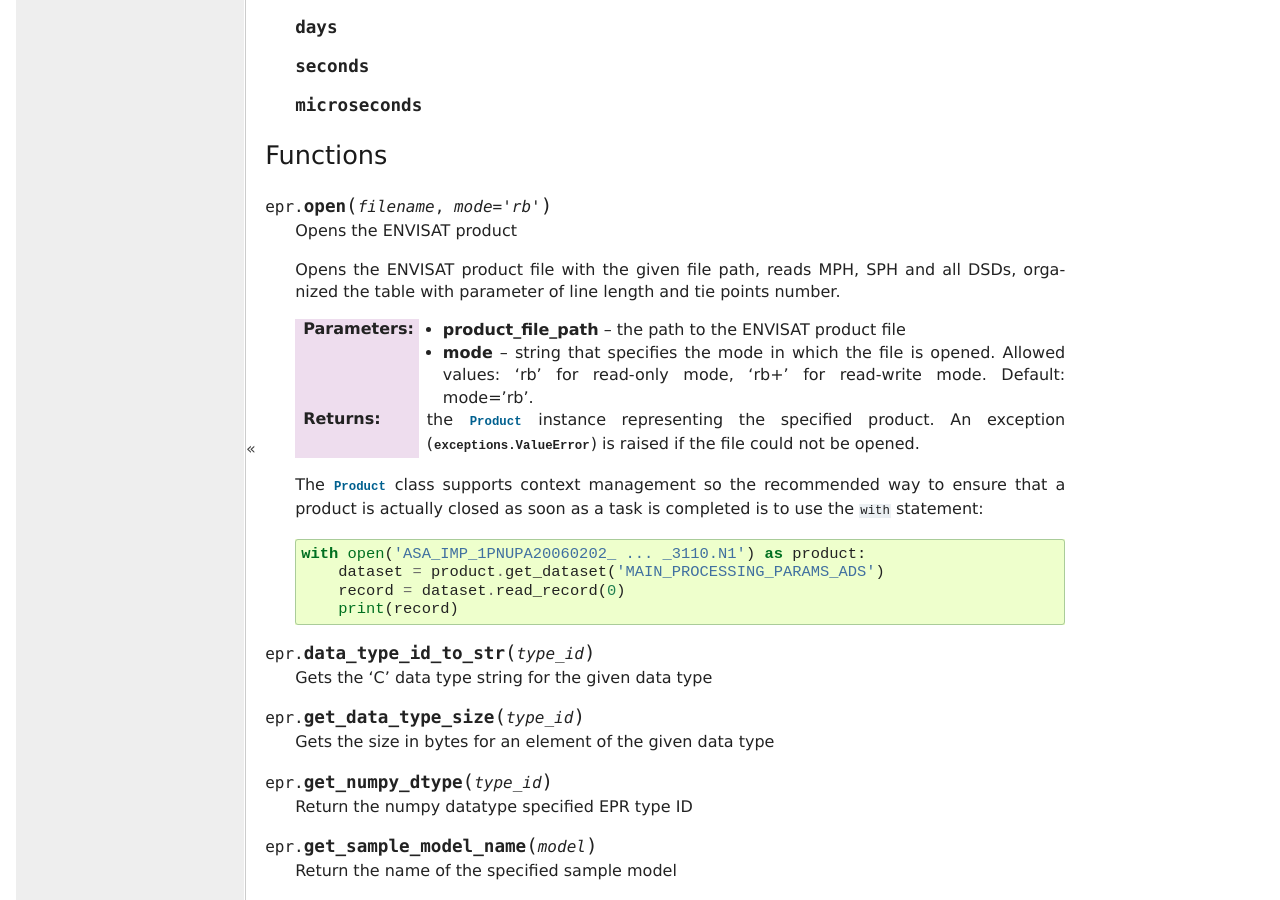
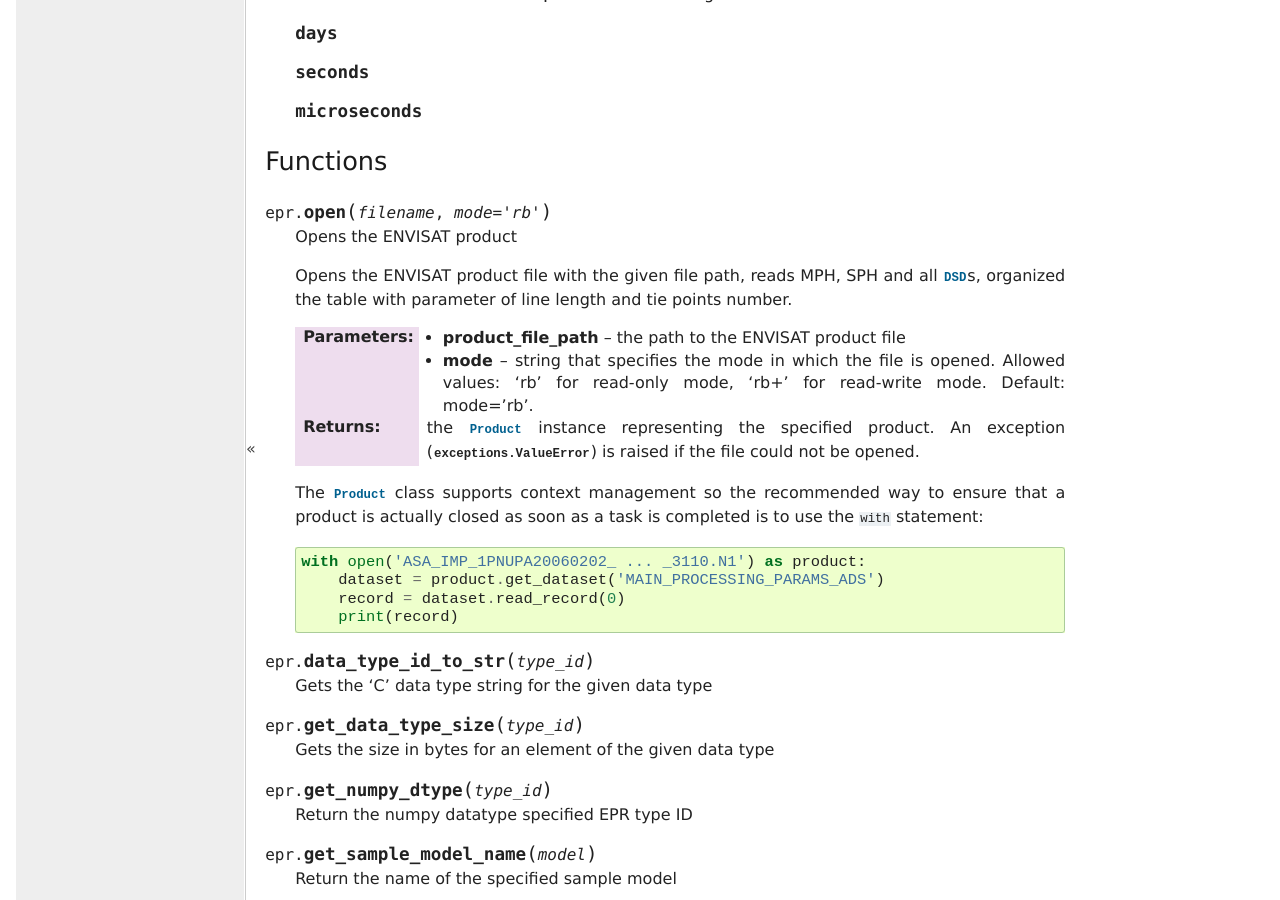
Before and after one commit to avalentino/pyepr, a Sphinx documentation site: the page built from doc/reference.txt, in a window 1280 px wide and 900 px high, scrolled down 16454 px. Built offline with Sphinx 7.4.7, drawn with Linux system fonts in a browser that asks for light colours; formulas are drawn with MathJax 3; cross-references to code outside the pages are shown as plain code; some of the changed text lies outside the part shown.

Commit message:
Small doc improvements

```diff
--- a/doc/reference.txt
+++ b/doc/reference.txt
@@ -294,12 +294,12 @@
 
    .. method:: get_dsd
 
-      Gets the dataset descriptor (DSD)
+      Gets the dataset descriptor (:class:`DSD`)
 
 
    .. method:: get_dsd_name
 
-      Gets the name of the DSD (dataset descriptor)
+      Gets the name of the :class:`DSD` (dataset descriptor)
 
 
    .. method:: get_num_records
@@ -694,7 +694,7 @@
 
    .. attribute:: index
 
-      The index of this DSD (zero-based)
+      The index of this :class:`DSD` (zero-based)
 
 
    .. attribute:: num_dsr
@@ -1129,8 +1129,8 @@
    Opens the ENVISAT product
 
    Opens the ENVISAT product file with the given file path, reads MPH,
-   SPH and all DSDs, organized the table with parameter of line length
-   and tie points number.
+   SPH and all :class:`DSD`\ s, organized the table with parameter of line
+   length and tie points number.
 
    :param product_file_path:
         the path to the ENVISAT product file
```
